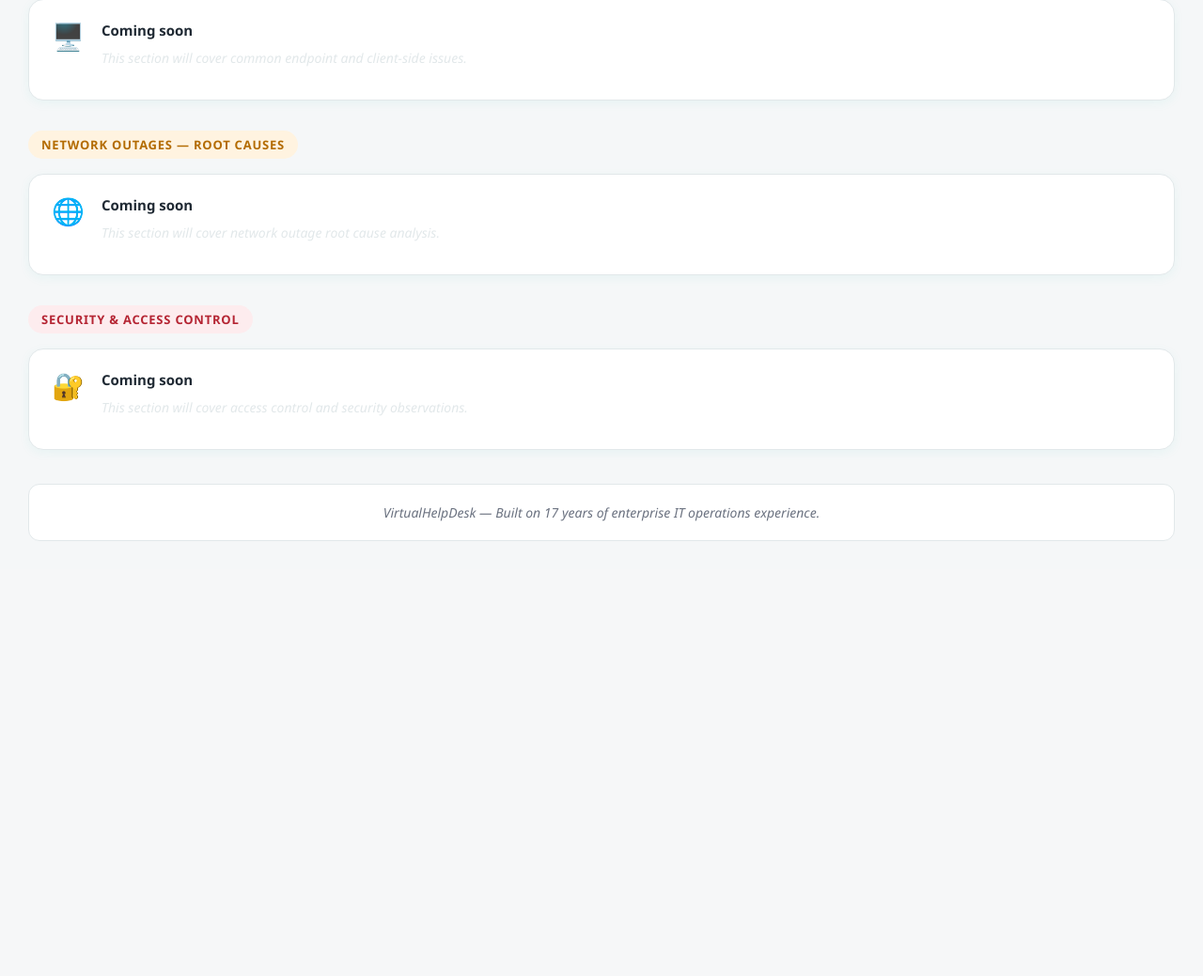
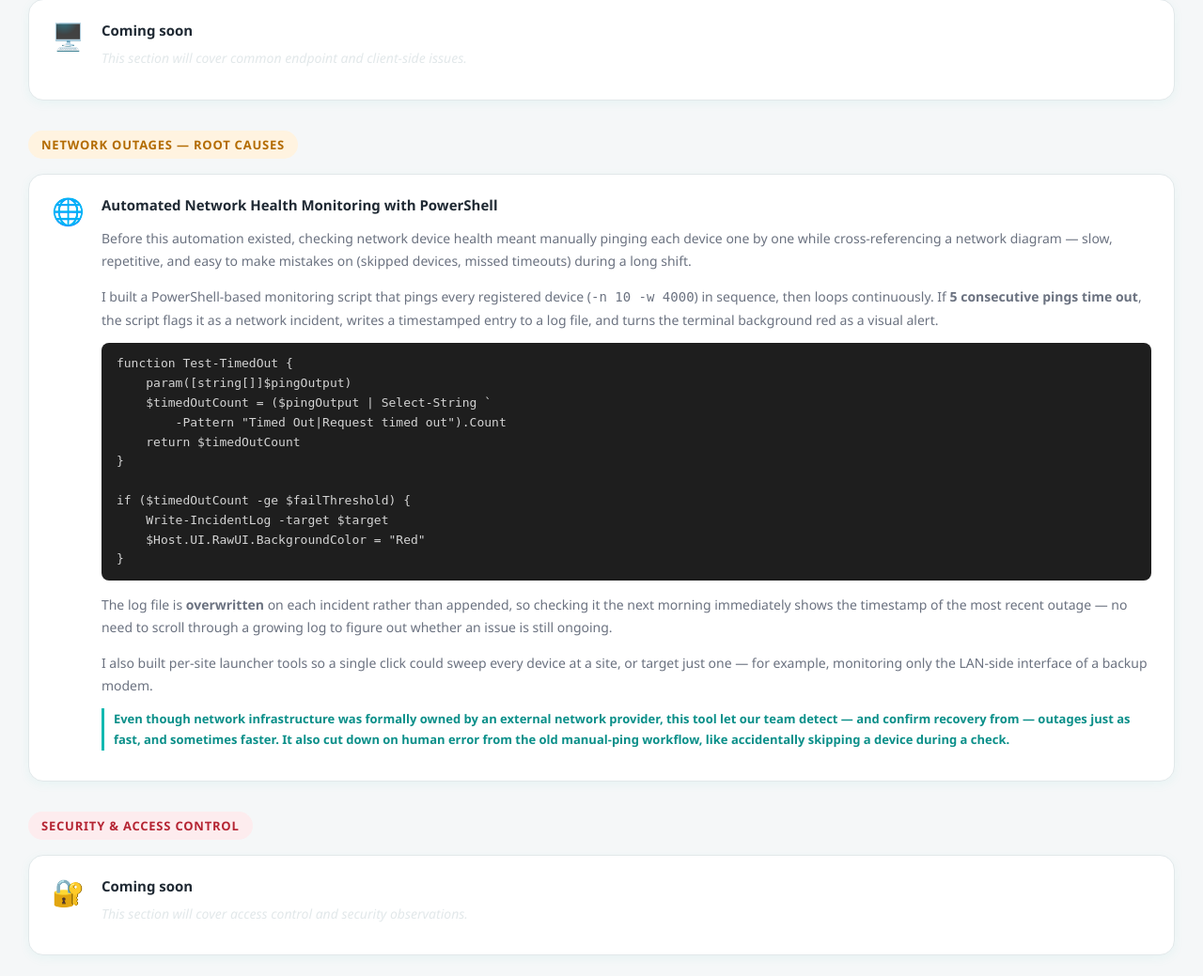
Before and after one commit to heelstriker/virtualhelpdesk, a Flask app: page /field_notes in a window 1280 px wide. Shown: the part 336-1375 px from the top of the page at 94% size. Before the commit the page ends 912 px from the top, so only its background shows below. Run offline with Flask 3, Linux system fonts and the light colour scheme.

Commit message:
update of field notes

```diff
--- a/static/src/css/field_notes.css
+++ b/static/src/css/field_notes.css
@@ -87,6 +87,26 @@
     padding-left: 10px;
 }
 
+.fn-code{
+    background: #1e1e1e;
+    color: #d4d4d4;
+    padding: 12px 16px;
+    border-radius: 8px;
+    overflow-x: auto;
+    font-size: 13px;
+    line-height: 1.6;
+    font-family: 'Consolas', 'Menlo', 'Monaco', monospace;
+    margin-bottom: 10px;
+}
+
+.fn-desc p{
+    margin-bottom: 10px;
+}
+
+.fn-desc p:last-child{
+    margin-bottom: 0;
+}
+
 .fn-footer{
     margin-top: 36px;
     padding: 20px 24px;
--- a/templates/field_notes.html
+++ b/templates/field_notes.html
@@ -38,8 +38,51 @@
     <div class="fn-card">
         <div class="fn-icon">🌐</div>
         <div class="fn-body">
-            <div class="fn-title">Coming soon</div>
-            <div class="fn-desc fn-placeholder">This section will cover network outage root cause analysis.</div>
+            <div class="fn-title">Automated Network Health Monitoring with PowerShell</div>
+            <div class="fn-desc">
+                <p>
+                    Before this automation existed, checking network device health meant
+                    manually pinging each device one by one while cross-referencing a
+                    network diagram — slow, repetitive, and easy to make mistakes on
+                    (skipped devices, missed timeouts) during a long shift.
+                </p>
+                <p>
+                    I built a PowerShell-based monitoring script that pings every
+                    registered device (<code>-n 10 -w 4000</code>) in sequence, then loops
+                    continuously. If <strong>5 consecutive pings time out</strong>, the
+                    script flags it as a network incident, writes a timestamped entry to
+                    a log file, and turns the terminal background red as a visual alert.
+                </p>
+                <pre class="fn-code"><code>function Test-TimedOut {
+    param([string[]]$pingOutput)
+    $timedOutCount = ($pingOutput | Select-String `
+        -Pattern "Timed Out|Request timed out").Count
+    return $timedOutCount
+}
+
+if ($timedOutCount -ge $failThreshold) {
+    Write-IncidentLog -target $target
+    $Host.UI.RawUI.BackgroundColor = "Red"
+}</code></pre>
+                <p>
+                    The log file is <strong>overwritten</strong> on each incident rather
+                    than appended, so checking it the next morning immediately shows the
+                    timestamp of the most recent outage — no need to scroll through a
+                    growing log to figure out whether an issue is still ongoing.
+                </p>
+                <p>
+                    I also built per-site launcher tools so a single click could sweep
+                    every device at a site, or target just one — for example, monitoring
+                    only the LAN-side interface of a backup modem.
+                </p>
+                <p class="fn-lesson">
+                    Even though network infrastructure was formally owned by an external
+                    network provider, this tool let our team detect — and confirm
+                    recovery from — outages just as fast, and sometimes faster. It also
+                    cut down on human error from the old manual-ping workflow, like
+                    accidentally skipping a device during a check.
+                </p>
+            </div>
         </div>
     </div>
 
```
Also changed, not shown: 3 other files.
